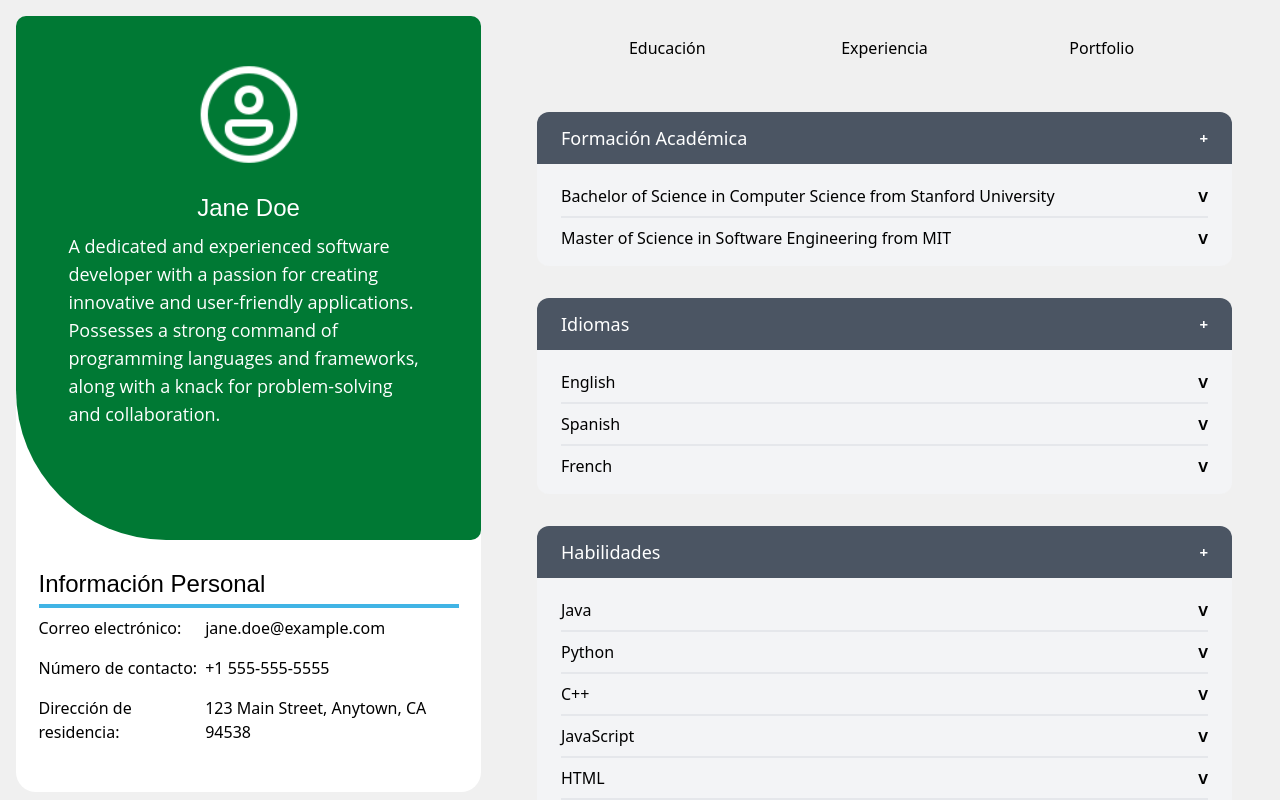
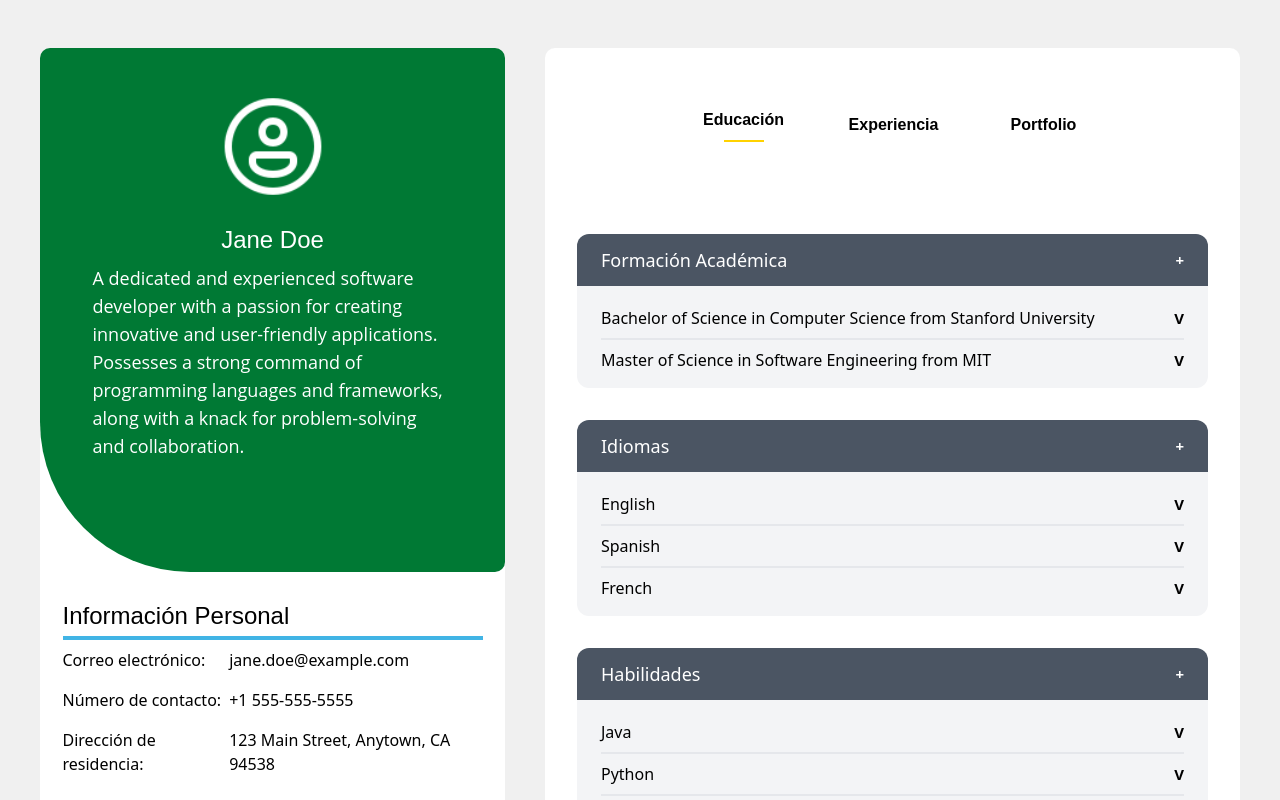
Before and after one commit to DaikoneKisu/uchamba-frontend, a SvelteKit app: page /profile/education in a window 1280 px wide. Shown: the top 800 px of the page. Built offline with nearby package versions, Linux system fonts and the light colour scheme.

Commit message:
fix: profile header styles and animation

```diff
--- a/src/routes/profile/+layout.svelte
+++ b/src/routes/profile/+layout.svelte
@@ -3,11 +3,12 @@
 	import addIcon from '$lib/icons/add.svg'
 	import pencilIcon from '$lib/icons/pencil.svg'
 	import deleteIcon from '$lib/icons/delete.svg'
+	import Header from './Header.svelte'
 
 	export let data
 </script>
 
-<main class="flex gap-6 min-h-screen p-4 bg-[#f0f0f0]">
+<main class="flex gap-10 min-h-screen p-10 pt-12 bg-[#f0f0f0]">
 	<div class="flex flex-col gap-12 justify-center items-center h-full w-full max-w-[465px]">
 		<section
 			class="flex flex-col gap-7 justify-center items-center bg-brand-white w-full pb-12 rounded-[20px]"
@@ -78,24 +79,8 @@
 		>
 	</div>
 
-	<section class="w-full flex flex-col items-center justify-between">
-		<header class="w-full">
-			<nav class="w-full flex items-center justify-center px-5">
-				<ul
-					class="w-full max-w-3xl flex justify-evenly [&>li]:min-w-[150px] [&>li>a]:py-5 [&>li>a]:text-center"
-				>
-					<li>
-						<a href="/profile/education" class="block w-full h-full">Educación</a>
-					</li>
-					<li>
-						<a href="/profile/experience" class="block w-full h-full">Experiencia</a>
-					</li>
-					<li>
-						<a href="/profile/portfolio" class="block w-full h-full">Portfolio</a>
-					</li>
-				</ul>
-			</nav>
-		</header>
+	<section class="w-full flex flex-col items-center justify-between bg-brand-white rounded-[10px]">
+		<Header />
 
 		<slot />
 	</section>
--- /dev/null
+++ b/src/routes/profile/Header.svelte
@@ -0,0 +1,63 @@
+<script lang="ts">
+	import { page } from '$app/stores'
+	import { crossfade } from 'svelte/transition'
+
+	let currentRoute: 'education' | 'experience' | 'portfolio' = 'education'
+
+	$: currentRoute = $page.url.pathname.split('/').pop() as 'education' | 'experience' | 'portfolio'
+
+	const [send, receive] = crossfade({
+		duration: (d) => Math.sqrt(d * 200)
+	})
+</script>
+
+<header class="w-full my-10 font-poppins font-semibold">
+	<nav class="w-full flex items-center justify-center px-5">
+		<ul
+			class="w-full max-w-md flex justify-evenly [&>li]:min-w-[150px] [&>li>a]:py-5 [&>li>a]:text-center"
+		>
+			<li>
+				<a
+					href="/profile/education"
+					class="flex flex-col justify-center items-center w-full h-full gap-2"
+					>Educación
+					{#if currentRoute === 'education'}
+						<div
+							in:receive={{ key: 'line' }}
+							out:send={{ key: 'line' }}
+							class="h-[2px] w-10 bg-ucab-yellow"
+						/>
+					{/if}
+				</a>
+			</li>
+			<li>
+				<a
+					href="/profile/experience"
+					class="flex flex-col justify-center items-center w-full h-full gap-2"
+					>Experiencia
+					{#if currentRoute === 'experience'}
+						<div
+							in:receive={{ key: 'line' }}
+							out:send={{ key: 'line' }}
+							class="h-[2px] w-10 bg-ucab-yellow"
+						/>
+					{/if}
+				</a>
+			</li>
+			<li>
+				<a
+					href="/profile/portfolio"
+					class="flex flex-col justify-center items-center w-full h-full gap-2"
+					>Portfolio
+					{#if currentRoute === 'portfolio'}
+						<div
+							in:receive={{ key: 'line' }}
+							out:send={{ key: 'line' }}
+							class="h-[2px] w-10 bg-ucab-yellow"
+						/>
+					{/if}
+				</a>
+			</li>
+		</ul>
+	</nav>
+</header>
```
